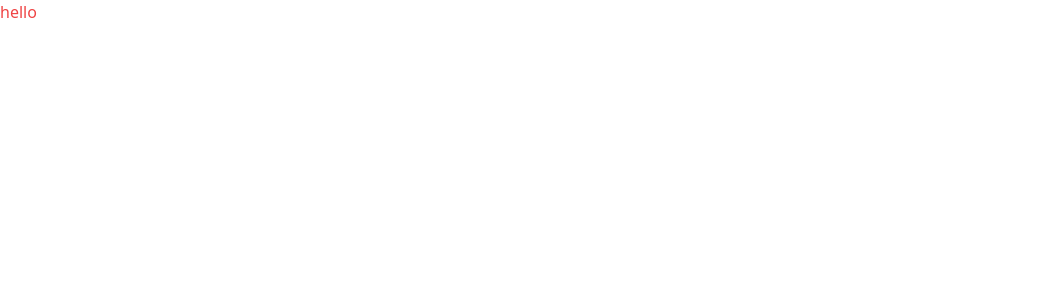
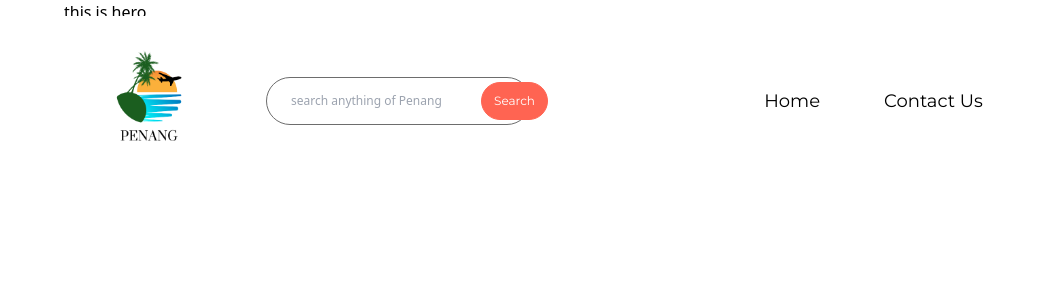
Before and after one commit to Ivtyw25/CAT201, a React (Vite) app: page / in a window 1280 px wide. Shown: the top 300 px of the page, without its empty margins (0-1044 px from the left). Built offline with nearby package versions, Linux system fonts and the light colour scheme; a web font is replaced by a local one.

Commit message:
feat: nav bar design complete

```diff
--- a/src/App.jsx
+++ b/src/App.jsx
@@ -1,9 +1,13 @@
-import React from 'react'
+import Nav from './components/Nav'
+import { Hero } from './sections'
 
 const App = () => {
   return (
-    <main>
-      <h1 className='text-red-500'>hello</h1>
+    <main className='relative'>
+      <Nav/>
+      <section className='xl:padding-l wide:padding-r padding-b'>
+        <Hero/>
+      </section>
     </main>
   )
 }
--- /dev/null
+++ b/src/components/Button.jsx
@@ -0,0 +1,30 @@
+const Button = ({
+    label,
+    iconURL,
+    backgroundColor,
+    textColor,
+    borderColor,
+  }) => {
+    return (
+      <button
+        className={`flex justify-center items-center gap-2 px-3 py-3 border font-montserrat text-xs leading-none
+        ${
+          backgroundColor
+            ? `${backgroundColor} ${textColor} ${borderColor}`
+            : "bg-coral-red text-white border-coral-red"
+        } rounded-full hover`}
+      >
+        {label}
+
+        {iconURL && (
+          <img
+            src={iconURL}
+            alt='arrow right icon'
+            className='ml-2 rounded-full bg-white w-5 h-5'
+          />
+        )}
+      </button>
+    );
+  };
+
+export default Button;
--- /dev/null
+++ b/src/components/Nav.jsx
@@ -0,0 +1,45 @@
+import { hamburger } from "../assets/icons";
+import { homeLogo } from "../assets/icons";
+import { navLinks } from "../constants";
+import Button from "./Button";
+
+const Nav = () => {
+  return (
+    <header className='py-4 padding-x z-10 w-full absolute'>
+      <nav className='flex justify-between items-center max-container'>
+        <a href='/'>
+          <img
+            src={homeLogo}
+            alt='logo'
+            width={170}
+            height={170}
+            className="m-0"
+        />
+        </a>
+        <div className='lg:ml-8 max-lg:mr-10 p-1 border border-slate-gray rounded-full gap-4 w-[265px] items-center flex'>
+            <input type='text' placeholder='search anything of Penang' className='input' />
+            <div className='flex justify-end items-center'>
+                <Button label='Search'/>
+            </div>
+        </div>
+        <ul className='flex-1 flex justify-center items-center gap-16 max-lg:hidden'>
+          {navLinks.map((item) => (
+            <li key={item.label}>
+              <a
+                href={item.href}
+                className='font-montserrat leading-normal text-lg -slate-gray'
+              >
+                {item.label}
+              </a>
+            </li>
+          ))}
+        </ul>
+        <div className='hidden max-lg:block'>
+          <img src={hamburger} alt='hamburger icon' width={25} height={25} />
+        </div>
+      </nav>
+    </header>
+  );
+};
+
+export default Nav;
--- /dev/null
+++ b/src/constants/index.js
@@ -0,0 +1,4 @@
+export const navLinks = [
+    { href: "#home", label: "Home" },
+    { href: "#contact-us", label: "Contact Us" },
+];
--- a/src/index.css
+++ b/src/index.css
@@ -19,11 +19,43 @@
   }
 
   .input {
-    @apply sm:flex-1 max-sm:w-full text-base leading-normal text-slate-gray pl-5 max-sm:p-5 outline-none sm:border-none border max-sm:border-slate-gray max-sm:rounded-full;
+    @apply sm:flex-1 text-xs leading-normal text-slate-gray pl-5 outline-none;
   }
 }
 
 @layer utilities {
+  .hover {
+    @apply hover:bg-red-500 hover:scale-105 active:scale-95 active:bg-blue-500 active:border-blue-500 transition-all duration-200 ease-in-out;
+  }
+
+  .padding {
+    @apply sm:px-16 px-8 sm:py-24 py-12;
+  }
+
+  .padding-x {
+    @apply sm:px-16 px-8;
+  }
+
+  .padding-y {
+    @apply sm:py-24 py-12;
+  }
+
+  .padding-l {
+    @apply sm:pl-16 pl-8;
+  }
+
+  .padding-r {
+    @apply sm:pr-16 pr-8;
+  }
+
+  .padding-t {
+    @apply sm:pt-24 pt-12;
+  }
+
+  .padding-b {
+    @apply sm:pb-24 pb-12;
+  }
+
   .info-text {
     @apply font-montserrat text-slate-gray text-lg leading-7;
   }
--- /dev/null
+++ b/src/sections/Hero.jsx
@@ -0,0 +1,9 @@
+const Hero = () => {
+  return (
+    <section>
+        this is hero
+    </section>
+  )
+}
+
+export default Hero
--- /dev/null
+++ b/src/sections/index.js
@@ -0,0 +1,5 @@
+import Hero from "./Hero";
+
+export {
+    Hero,
+}
```
Also changed, not shown: src/assets/icons/Penang.png (renamed from src/assets/logo/Penang.png), src/assets/icons/hamburger.png (renamed from src/assets/logo/hamburger.png), src/assets/icons/index.js (renamed from src/assets/logo/index.js).
